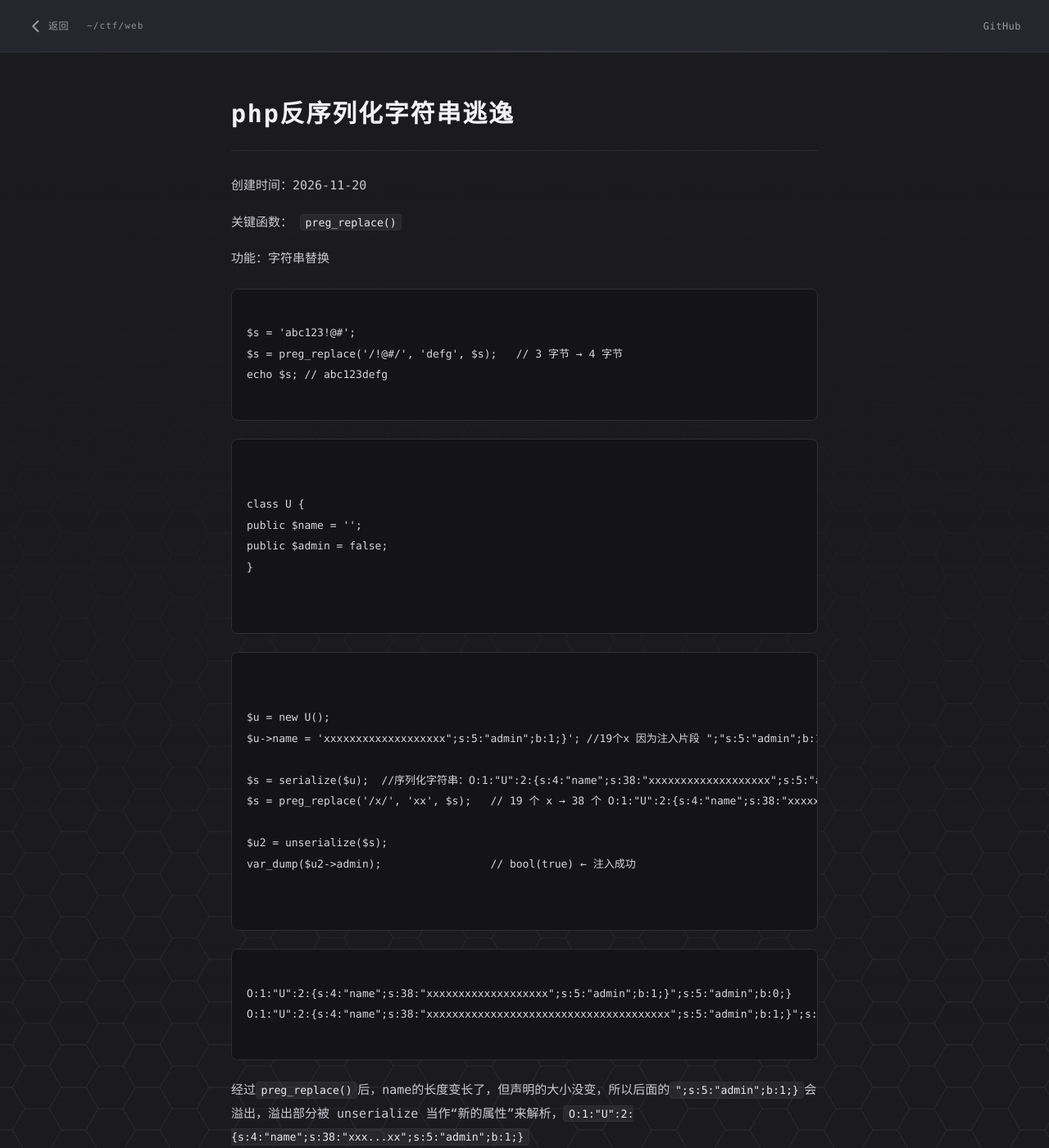
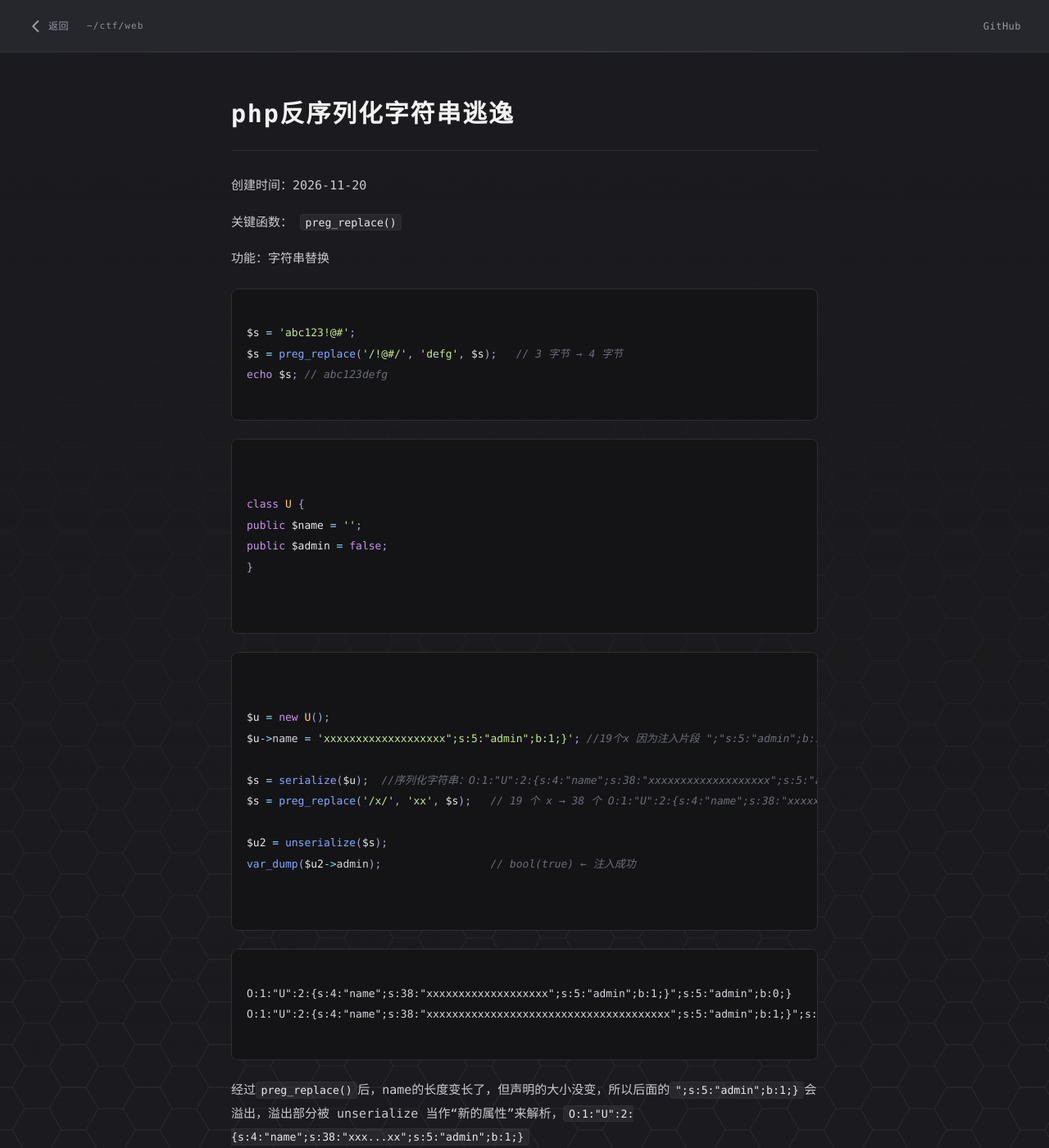
Before and after one commit to Min-2233/Min-2233.github.io, a Jekyll site: the page built from ctf/web/php相关漏洞.md, in a window 1280 px wide and 1400 px high. Shown: the whole window at 82% size. Built offline with Jekyll 4.4.1, drawn with Linux system fonts in a browser that asks for light colours.

Commit message:
Update note.css

```diff
--- a/assets/css/note.css
+++ b/assets/css/note.css
@@ -108,3 +108,72 @@
   .article pre{padding:13px 14px}
   .article th,.article td{padding:7px 9px}
 }
+
+/* ============================================
+   代码高亮配色（One Dark 风格，适配深灰底）
+   想换配色只改这一段
+   ============================================ */
+
+.highlight{background:transparent}
+
+/* 注释 */
+.highlight .c,.highlight .c1,.highlight .cm,.highlight .cs,.highlight .cd{
+  color:#6b6d78; font-style:italic;
+}
+
+/* 关键字：class / public / function / new / if / return */
+.highlight .k,.highlight .kc,.highlight .kd,.highlight .kn,
+.highlight .kp,.highlight .kr,.highlight .kt{
+  color:#c792ea;
+}
+
+/* 字符串 */
+.highlight .s,.highlight .s1,.highlight .s2,.highlight .sb,
+.highlight .sc,.highlight .sd,.highlight .se,.highlight .sh,
+.highlight .si,.highlight .sx,.highlight .sr,.highlight .ss,.highlight .dl{
+  color:#c3e88d;
+}
+
+/* 数字 */
+.highlight .m,.highlight .mb,.highlight .mf,.highlight .mh,
+.highlight .mi,.highlight .il,.highlight .mo{
+  color:#f78c6c;
+}
+
+/* 变量：$name / $admin / $s */
+.highlight .nv,.highlight .vc,.highlight .vg,.highlight .vi,.highlight .vm{
+  color:#e8e8ea;
+}
+
+/* 函数名 */
+.highlight .nf,.highlight .fm{
+  color:#82aaff;
+}
+
+/* 类名、命名空间 */
+.highlight .nc,.highlight .nn{
+  color:#ffcb6b;
+}
+
+/* 内置函数、属性 */
+.highlight .na,.highlight .nb,.highlight .bp{
+  color:#82aaff;
+}
+
+/* 运算符：= . ; ; -> */
+.highlight .o,.highlight .ow{
+  color:#89ddff;
+}
+
+/* 标点：括号、分号、冒号 */
+.highlight .p,.highlight .pm{
+  color:#a6accd;
+}
+
+/* HTML 标签 */
+.highlight .nt{color:#f07178}
+
+/* diff */
+.highlight .gd{color:#f07178}
+.highlight .gi{color:#c3e88d}
+.highlight .err{color:#ff5370;background:none}
```
